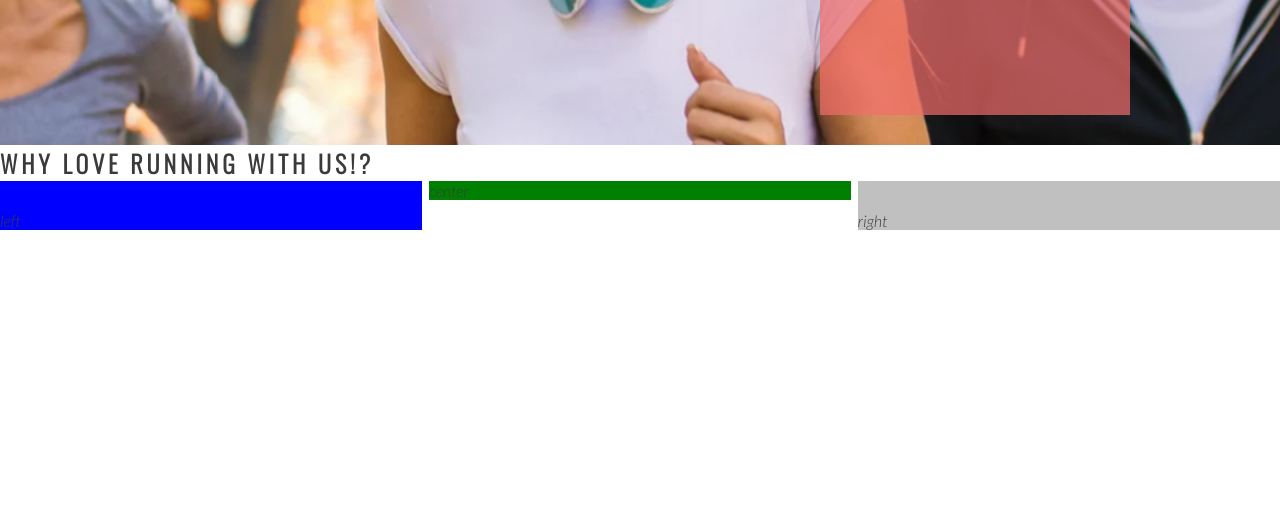
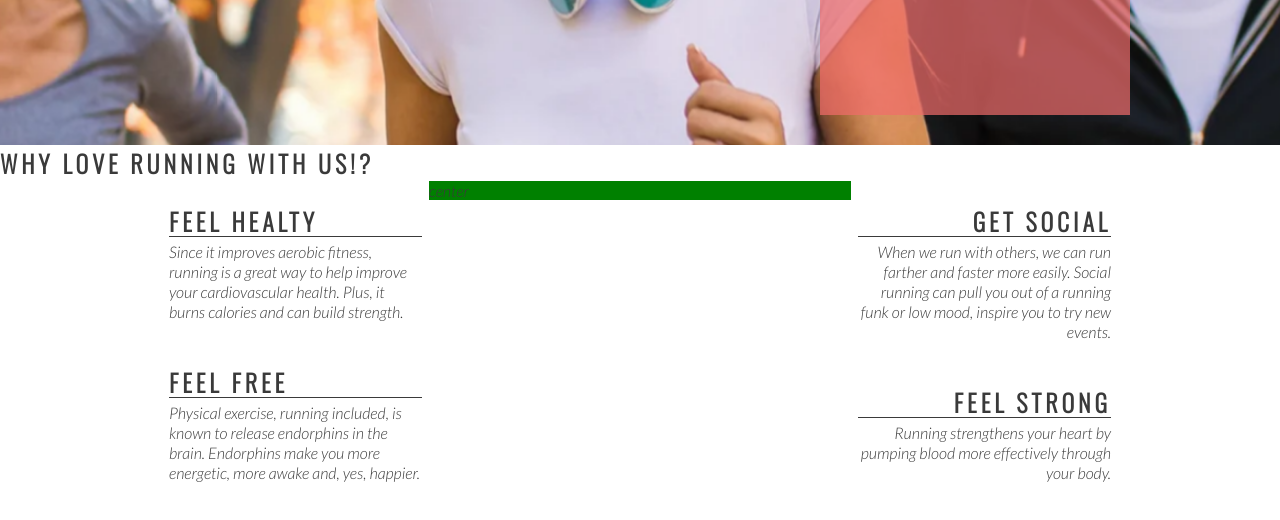
Before and after one commit to Callee84/love-running, a plain HTML site: page index.html in a window 1280 px wide. Shown: the part 530-1050 px from the top of the page. Drawn offline with nearby package versions, Linux system fonts and the light colour scheme.

Commit message:
update club ethos structure

```diff
--- a/assets/css/style.css
+++ b/assets/css/style.css
@@ -122,14 +122,14 @@ animation-fill-mode: forwards;
     padding-top: 30px;
     width: 33%;
     float: left;
-    background-color: blue;
+
 }
 
 #right-about {
     padding-top: 30px;
     width: 33%;
     float: right;
-    background-color: silver;
+    background-color:
 }
 
 #center-about {
@@ -137,3 +137,34 @@ animation-fill-mode: forwards;
     margin: 0 auto;
     background-color: green;
 }
+
+hr {
+    border-top: 1px solid #3a3a3a;
+    width: 100%;
+    margin: 5px 0;
+}
+
+.left-about-heading {
+    width: 60%;
+    float: right;
+    line-height: 20px;
+    clear: both;
+    margin-bottom: 50px;
+}
+
+.right-about-heading {
+    width: 60%;
+    float: left;
+    line-height: 20px;
+    clear: both;
+    margin-bottom: 50px;
+
+}
+
+.right-about-heading h2 {
+    text-align: right;
+}
+
+.right-about-heading p {
+    text-align: right;
+}
--- a/index.html
+++ b/index.html
@@ -39,8 +39,37 @@
 </section>
 <section id="club-ethos">
     <h1>Why love running with us!?</h1>
-    <div id="left-about">left</div>
-    <div id="right-about">right</div>
+    <div id="left-about">
+        <div class="left-about-heading">
+            <h2>Feel Healty</h2>
+            <hr>
+            <p>Since it improves aerobic fitness, running is a great way to help improve your cardiovascular health.
+                Plus, it burns calories and can build strength.</p>
+        </div>
+        <div class="left-about-heading">
+            <h2>Feel Free</h2>
+            <hr>
+            <p>Physical exercise, running included, is known to release endorphins in the brain.
+                Endorphins make you more energetic, more awake and, yes, happier.</p>
+        </div>
+    </div>
+    <div id="right-about">
+    <div class="right-about-heading">
+        <h2>Get Social</h2>
+        <hr>
+        <p>
+            When we run with others, we can run farther and faster more easily.
+            Social running can pull you out of a running funk or low mood, inspire you to try new events.
+        </p>
+    </div>
+    <div class="right-about-heading">
+        <h2>Feel Strong</h2>
+        <hr>
+        <p>Running strengthens your heart by pumping blood more effectively through your body.
+
+        </p>
+    </div>
+    </div>
     <div id="center-about">center</div>
 </section>
 <section>
```
